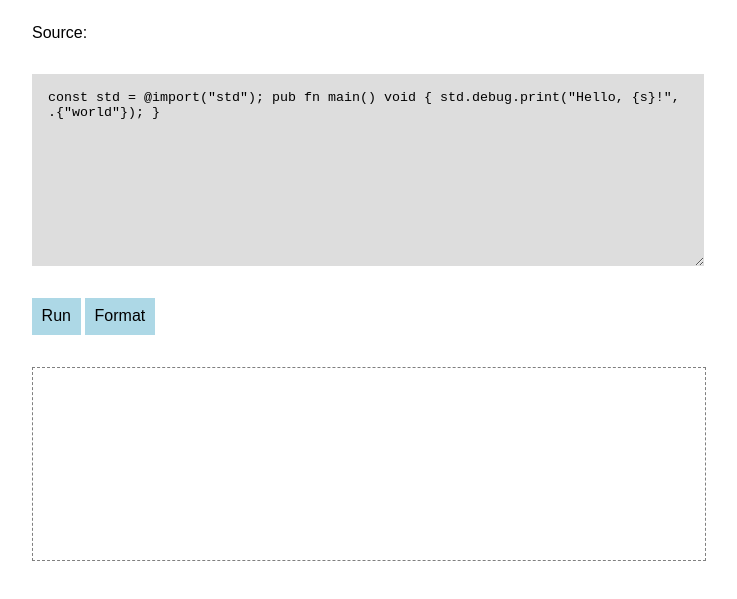
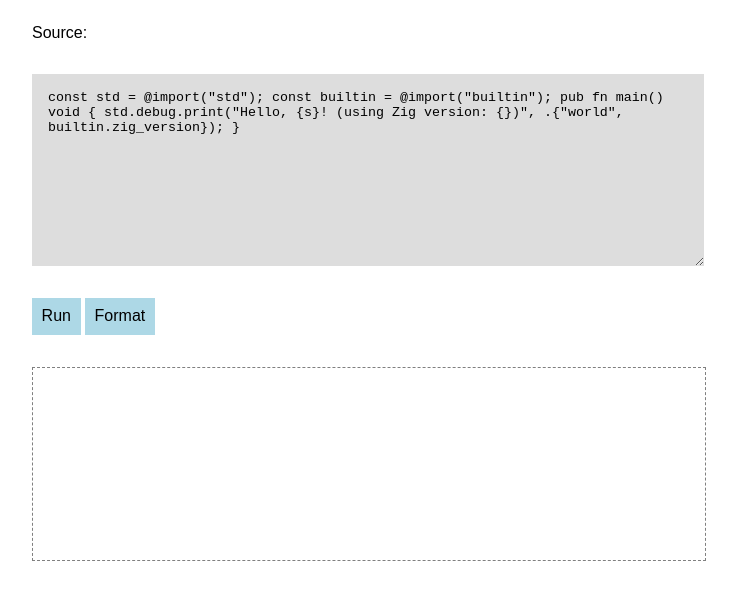
Before and after one commit to gsquire/zig-play, a plain HTML site: page static/index.html in a window 1280 px wide. Shown: the part 75-674 px from the top of the page, without its empty margins (96-833 px from the left). Drawn offline with Linux system fonts and the light colour scheme.

Commit message:
Add Zig version (Fixes #16)

```diff
--- a/static/index.html
+++ b/static/index.html
@@ -45,7 +45,7 @@
     <main>
       <h1>Zig Playground</h1>
       <p>Source:</p>
-      <textarea id="code" placeholder="const std = ..." spellcheck="false">const std = @import("std"); pub fn main() void { std.debug.print("Hello, {s}!", .{"world"}); }</textarea>
+      <textarea id="code" placeholder="const std = ..." spellcheck="false">const std = @import("std"); const builtin = @import("builtin"); pub fn main() void { std.debug.print("Hello, {s}! (using Zig version: {})", .{"world", builtin.zig_version}); }</textarea>
       <button onclick="runCode()">Run</button>
       <button onclick="fmtCode()">Format</button>
       <div id="stdout"></div>
```
